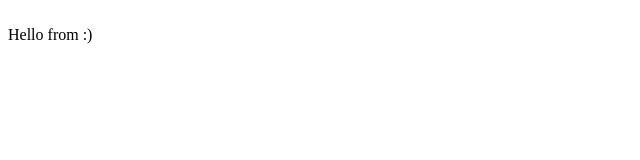
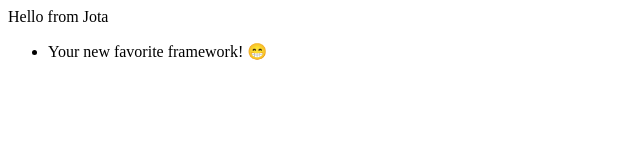
Before and after one commit to felipecespedes/jota, a plain HTML site: page demo/index.html in a window 1280 px wide. Shown: the whole page, without its empty margins (0-640 px from the left). Drawn offline with Linux system fonts and the light colour scheme.

Commit message:
replaces text content in all nodes

```diff
--- a/demo/index.html
+++ b/demo/index.html
@@ -8,6 +8,9 @@
 <body>
   <div id="app">
     Hello from {{ framework }}
+    <ul>
+      <li>{{ legend }}</li>
+    </ul>
   </div>
   <script src="../src/jota.core.js"></script>
   <script src="../src/jota.templates.js"></script>
@@ -17,10 +20,13 @@
       el: '#app',
       props: {
         framework: 'Jota',
+        legend: '👋',
       },
       mounted: (props, updateProps) => {
         setTimeout(() => {
-          updateProps({ framework: ':)' });
+          updateProps({
+            legend: 'Your new favorite framework! 😁'
+          });
         }, 2000);
       }
     });
--- a/src/jota.templates.js
+++ b/src/jota.templates.js
@@ -8,13 +8,43 @@
 
 (function() {
 
-  // TODO it should work across all node levels
+  function isTextNode(node) {
+    return node.nodeType === 3;
+  }
+
+  function getAllChildren(element) {
+    // TODO review
+    // It works but...
+    return element.getElementsByTagName('*');
+  }
+
+  function extractText(node) {
+    return node.textContent;
+  }
+
+  function replacePropsFor(element, props, key) {
+    [].forEach.call(element.childNodes, function(node) {
+      if (isTextNode(node)) {
+        const regex = new RegExp(`\\{\\{\\s*?${key}\\s*?\\}\\}`, 'gm');
+        const value = props[key];
+        const nodeText = extractText(node);
+        const newTextContent = nodeText.replace(regex, value);
+        node.textContent = newTextContent;
+      }
+    });
+  }
+
   function replaceProps(element, initialElement, props) {
+    const newElement = initialElement.cloneNode(true);
+    const children = getAllChildren(newElement);
     for (key in props) {
-      const regex = new RegExp(`\\{\\{\\s*?${key}\\s*?\\}\\}`, 'gm');
-      const value = props[key];
-      element.innerText = initialElement.innerText.replace(regex, value);
+      replacePropsFor(newElement, props, key);
+      [].forEach.call(children, function(node) {
+        replacePropsFor(node, props, key)
+      });
     }
+    // TODO find a better way to replace content since this is not the best way to do it
+    element.innerHTML = newElement.innerHTML;
   }
 
   function templates(context) {
```
